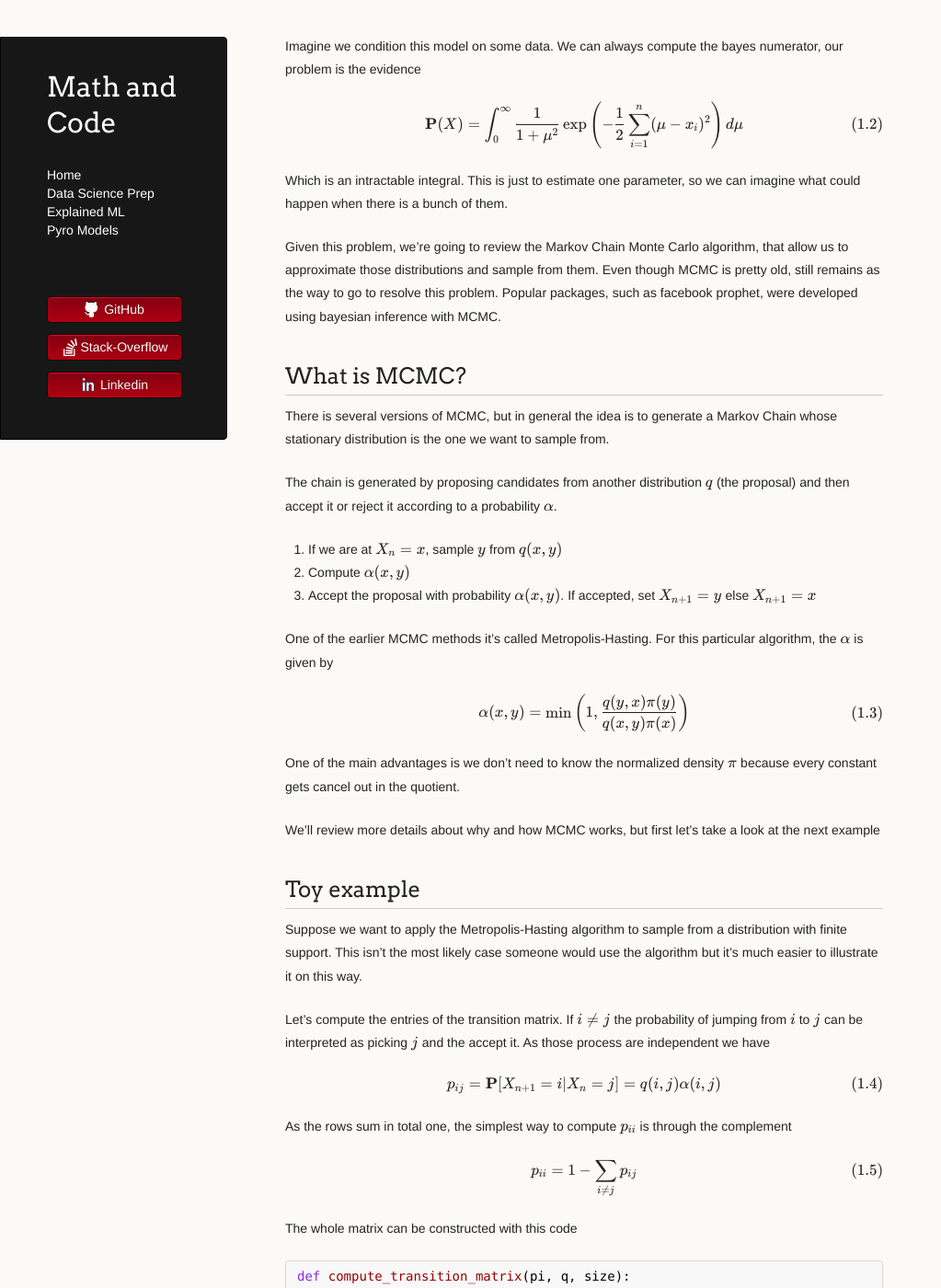
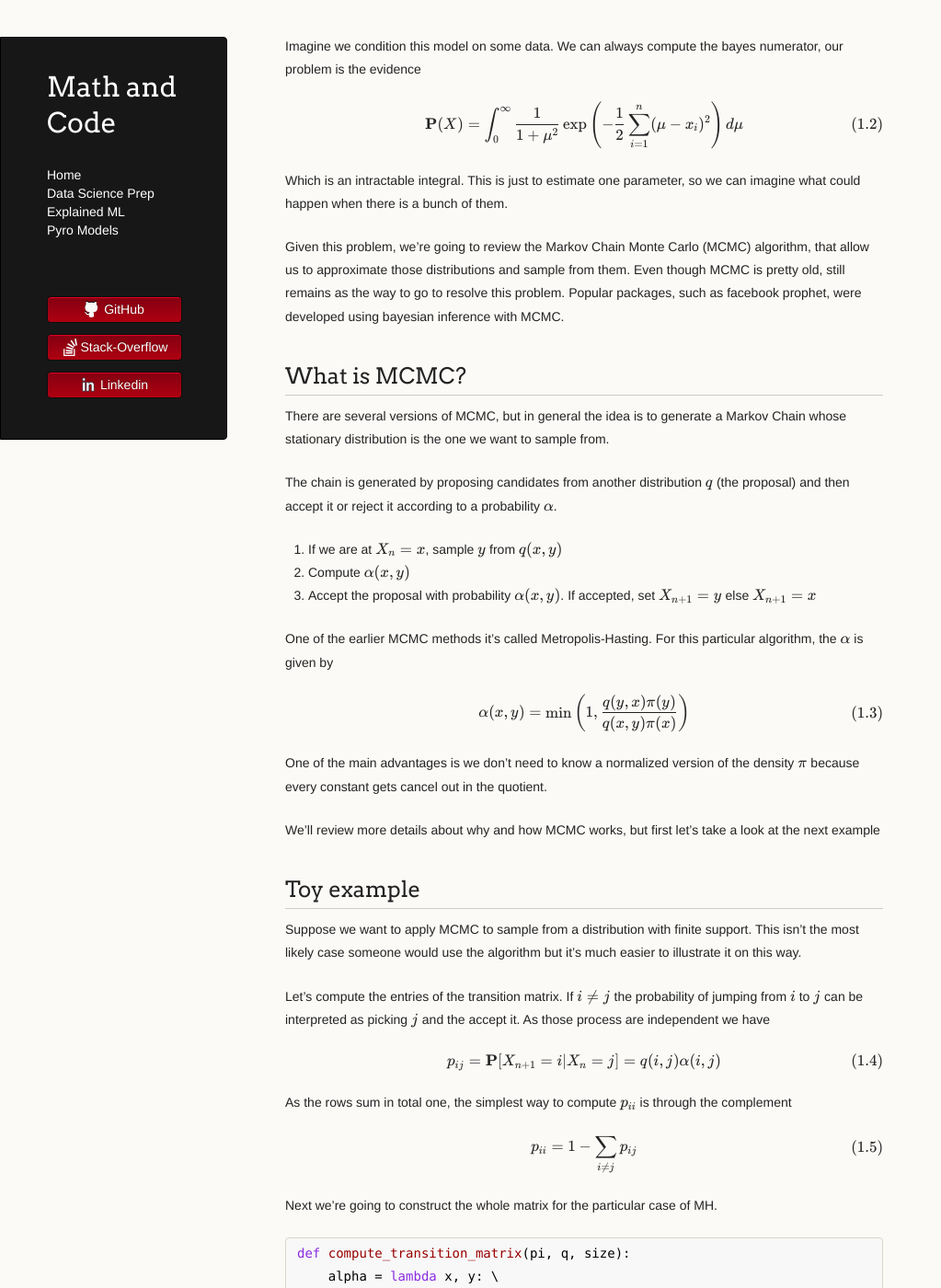
Before and after one commit to LemonPy29/LemonPy29.github.io, a Jekyll site: the page built from pyro-models/mcmc_example.md, in a window 1280 px wide and 1400 px high, scrolled down 611 px. Shown: the whole window at 92% size, without its empty margins (0-1023 px from the left). Built offline with Jekyll 4.4.1, drawn with Linux system fonts in a browser that asks for light colours; nearby versions of some CDN libraries; the repository's description, which GitHub fills in, is left out; some of the changed text lies outside the part shown.

Commit message:
maybe final commit mcmc

````diff
--- a/pyro-models/mcmc_example.md
+++ b/pyro-models/mcmc_example.md
@@ -45,7 +45,7 @@ numerator, our problem is the evidence
 Which is an intractable integral. This is just to estimate one parameter, so we
 can imagine what could happen when there is a bunch of them.
 
-Given this problem, we're going to review the Markov Chain Monte Carlo
+Given this problem, we're going to review the Markov Chain Monte Carlo (MCMC)
 algorithm, that allow us to approximate those distributions and sample from
 them. Even though MCMC is pretty old, still remains as the way to go to resolve
 this problem. Popular packages, such as facebook prophet, were developed using
@@ -53,7 +53,7 @@ bayesian inference with MCMC.
 
 ## What is MCMC?
 
-There is several versions of MCMC, but in general the idea is to generate a
+There are several versions of MCMC, but in general the idea is to generate a
 Markov Chain whose stationary distribution is the one we want to sample
 from.
 
@@ -74,16 +74,17 @@ particular algorithm, the \\(\alpha\\) is given by
 \tag{1.3}
 \\]
 
-One of the main advantages is we don't need to know the normalized density
-\\(\pi\\) because every constant gets cancel out in the quotient.
+One of the main advantages is we don't need to know a normalized version of the
+density \\(\pi\\) because every constant gets cancel out in the quotient.
 
 We'll review more details about why and how MCMC works, but first let's take a
 look at the next example
 
 ## Toy example
-Suppose we want to apply the Metropolis-Hasting algorithm to sample from a
-distribution with finite support. This isn't the most likely case someone would
-use the algorithm but it's much easier to illustrate it on this way.
+
+Suppose we want to apply MCMC to sample from a distribution with finite
+support. This isn't the most likely case someone would use the algorithm but
+it's much easier to illustrate it on this way.
 
 Let's compute the entries of the transition matrix.  If \\(i \neq j\\) the
 probability of jumping from \\(i\\) to \\(j\\) can be interpreted as picking
@@ -102,7 +103,7 @@ p_{ii} = 1 - \sum_{i\neq j} p_{ij}
 \tag{1.5}
 \\]
 
-The whole matrix can be constructed with this code
+Next we're going to construct the whole matrix for the particular case of MH.
 
 ```python
 def compute_transition_matrix(pi, q, size):
@@ -117,7 +118,7 @@ def compute_transition_matrix(pi, q, size):
 <br>
 
 Suppose now we're trying to sample from \\(bin(n, p)\\) (state space
-\\(S=\{0,\ldots, n\}\\) )
+\\(S=\{0,\ldots, n\}\\))
 
 ```python
 class binom_mcmc:
@@ -165,10 +166,10 @@ Look for example at the second row which represents the probability of jumping
 from state 1 to another one.  As \\(p_{11}\\) is the higher probability on that
 row, staying at 1 is the most likely outcome. In contrast with jumping to the
 state 4 because \\(p_{14}\\) is the lowest probability there. That means that
-the chain will stay more in the state 1 and less in state 4. If we plot an
-histogram with the states visited, we will see more mass on 1, and in general,
-the shape of the histogram will coincide with the distribution \\(\pi=\(0.216,
-0.432, 0.288, 0.064)\\)
+the chain will stay more time on the state 1 and less in the state 4. If we
+plot an histogram with the states visited, we will see more mass on 1, and in
+general, the shape of the histogram will coincide with the distribution
+\\(\pi=\(0.216, 0.432, 0.288, 0.064)\\)
 
 Let's verify if \\(\pi\\) is a stationary distribution for \\(P\\)
 
@@ -191,13 +192,12 @@ print('Test passed')
 `Test passed`
 
 In the next section we'll try to understand more formally why the Markov Chain
-has as limit distribution the one we want
+has as limit distribution the one we want.
 
 ## Why the chain converge?
 
-Obviously, the chain doesn't converge by coincidence, it's constructed to do it
-so. In fact it's constructed asking for a stronger condition *detailed
-balanced*
+The Markov chain is constructed to fulfil a different condition, one sufficient
+but not necessary for the convergence. It's called *detailed balanced*
 
 \\[
 \pi(x)p(x,y)=\pi(y)p(y,x)
@@ -207,7 +207,9 @@ balanced*
 It can be interpreted as the probability of standing over a state \\(x\\) and
 then jumping to \\(y\\) it's equal to start at \\(y\\) and then jump to
 \\(x\\). It isn't hard to prove that detailed balanced implies the distribution
-is stationary.
+is stationary. (Here we're missing a lot of details, for example the chain also
+needs to be aperiodic and irreducible. They can be consulted elsewhere and
+aren't that relevant to get a decent intuition on how the algorithm works)
 
 On the particular case of MCMC, we need
 \\[
@@ -224,13 +226,13 @@ Which can be seen as
 
 Any acceptance function should be chosen according to this equation. In the
 particular case of Metropolis-Hasting, we simple set \\(\alpha(x,y)=1\\) or
-\\(\alpha(y,x)=1\\) depending on the quotient on the left. If
+\\(\alpha(y,x)=1\\) depending on the quotient on the right. If
 
 \\[
 \pi(x)q(x,y) > \pi(y)q(y,x)
 \\]
 
-Then \\(\alpha(y,x)=1\\) and \\(alpha(x,y) = \pi(y)q(y,x)/\pi(x)q(x,y)\\),
+Then \\(\alpha(y,x)=1\\) and \\(\alpha(x,y) = \pi(y)q(y,x)/\pi(x)q(x,y)\\),
 else, the inverse. Of course, this can be rewritten as `(1.3)` . Even though this
 function is nothing fancy, still offers a good trade-off between exploring new
 states and staying at high density areas.
````
